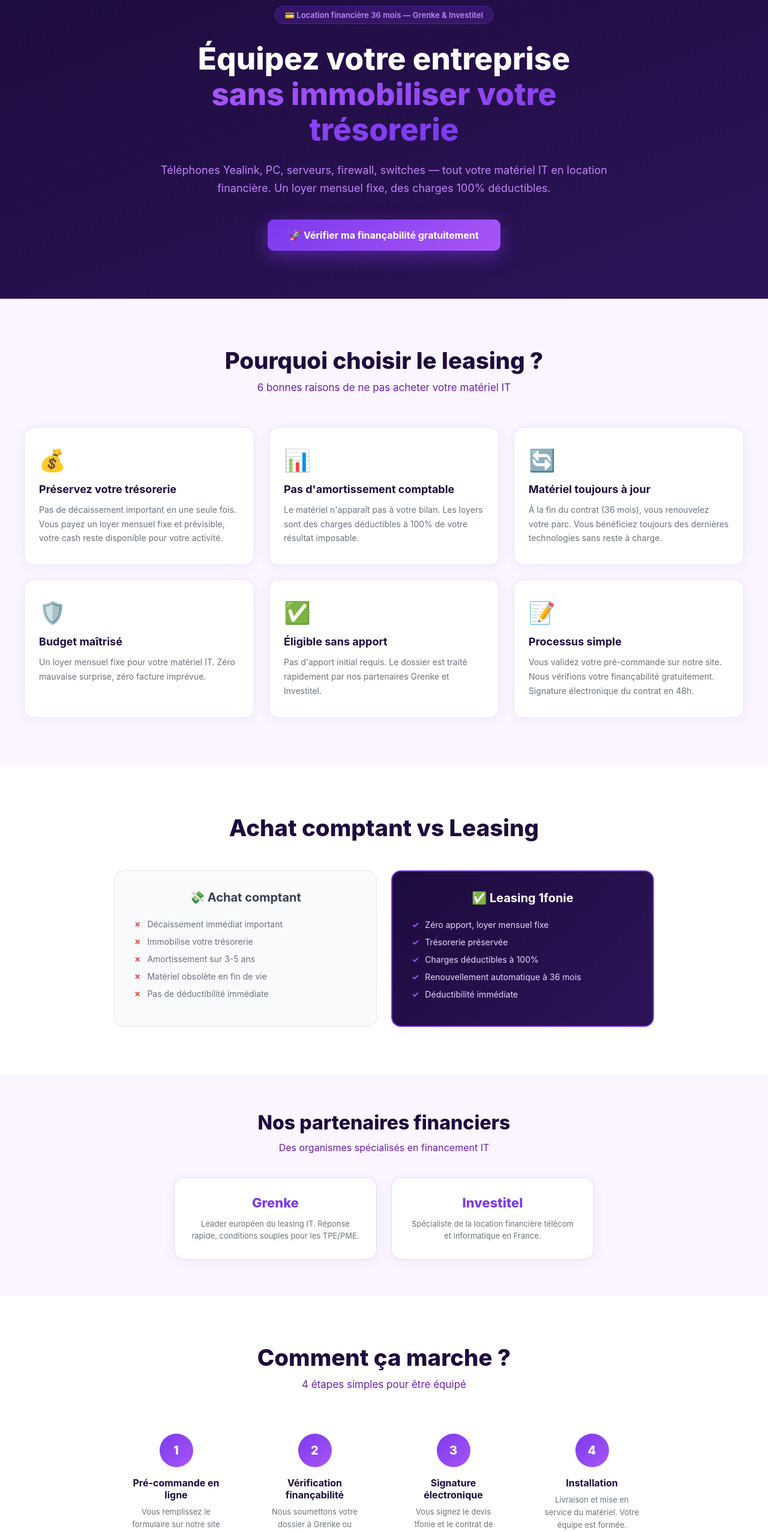
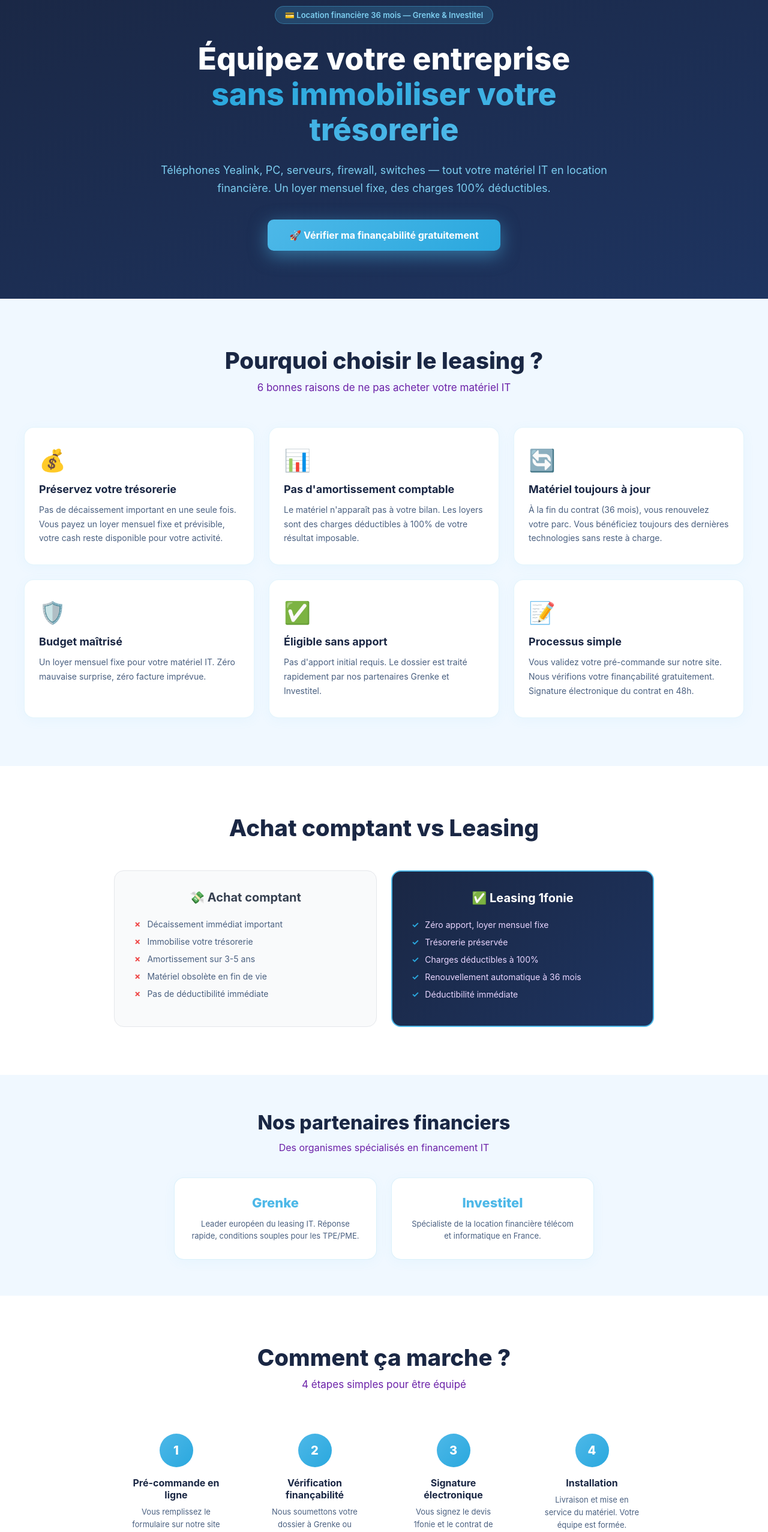
Before and after one commit to 1fonietelecom-ux/1fonie-next, a Next.js app: page /leasing in a window 1280 px wide. Shown: the part 140-2694 px from the top of the page at 60% size. Built offline with nearby package versions, Linux system fonts and the light colour scheme.

Commit message:
Update leasing.tsx

```diff
--- a/pages/leasing.tsx
+++ b/pages/leasing.tsx
@@ -25,37 +25,37 @@ export default function Leasing() {
       </Head>
 
       {/* HERO */}
-      <section style={{ background: 'linear-gradient(160deg, #1e0b3e 0%, #2d1458 100%)', padding: '80px 24px', textAlign: 'center' }}>
+      <section style={{ background: 'linear-gradient(160deg, #1a2744 0%, #1e3460 100%)', padding: '80px 24px', textAlign: 'center' }}>
         <div style={{ maxWidth: '800px', margin: '0 auto' }}>
-          <div style={{ display: 'inline-flex', alignItems: 'center', gap: '8px', background: 'rgba(124,58,237,0.2)', border: '1px solid rgba(124,58,237,0.4)', borderRadius: '50px', padding: '6px 16px', marginBottom: '28px' }}>
-            <span style={{ color: '#c084fc', fontSize: '13px', fontWeight: '600' }}>💳 Location financière 36 mois — Grenke & Investitel</span>
+          <div style={{ display: 'inline-flex', alignItems: 'center', gap: '8px', background: 'rgba(77,184,232,0.2)', border: '1px solid rgba(77,184,232,0.4)', borderRadius: '50px', padding: '6px 16px', marginBottom: '28px' }}>
+            <span style={{ color: '#7dcef0', fontSize: '13px', fontWeight: '600' }}>💳 Location financière 36 mois — Grenke & Investitel</span>
           </div>
           <h1 style={{ fontSize: 'clamp(28px, 4vw, 52px)', fontWeight: '800', color: '#fff', lineHeight: '1.15', marginBottom: '24px' }}>
             Équipez votre entreprise<br />
-            <span style={{ background: 'linear-gradient(135deg, #a855f7, #7c3aed)', WebkitBackgroundClip: 'text', WebkitTextFillColor: 'transparent' }}>sans immobiliser votre trésorerie</span>
+            <span style={{ background: 'linear-gradient(135deg, #2aa8de, #4db8e8)', WebkitBackgroundClip: 'text', WebkitTextFillColor: 'transparent' }}>sans immobiliser votre trésorerie</span>
           </h1>
-          <p style={{ color: '#c084fc', fontSize: '18px', lineHeight: '1.7', marginBottom: '36px' }}>
+          <p style={{ color: '#7dcef0', fontSize: '18px', lineHeight: '1.7', marginBottom: '36px' }}>
             Téléphones Yealink, PC, serveurs, firewall, switches — tout votre matériel IT en location financière. Un loyer mensuel fixe, des charges 100% déductibles.
           </p>
-          <a href="/#contact" style={{ display: 'inline-flex', alignItems: 'center', gap: '8px', background: 'linear-gradient(135deg, #7c3aed, #a855f7)', color: '#fff', padding: '16px 36px', borderRadius: '10px', textDecoration: 'none', fontSize: '16px', fontWeight: '700', boxShadow: '0 8px 30px rgba(124,58,237,0.5)' }}>
+          <a href="/#contact" style={{ display: 'inline-flex', alignItems: 'center', gap: '8px', background: 'linear-gradient(135deg, #4db8e8, #2aa8de)', color: '#fff', padding: '16px 36px', borderRadius: '10px', textDecoration: 'none', fontSize: '16px', fontWeight: '700', boxShadow: '0 8px 30px rgba(77,184,232,0.5)' }}>
             🚀 Vérifier ma finançabilité gratuitement
           </a>
         </div>
       </section>
 
       {/* AVANTAGES */}
-      <section style={{ padding: '80px 24px', background: '#faf5ff' }}>
+      <section style={{ padding: '80px 24px', background: '#f0f8ff' }}>
         <div style={{ maxWidth: '1200px', margin: '0 auto' }}>
           <div style={{ textAlign: 'center', marginBottom: '56px' }}>
-            <h2 style={{ fontSize: 'clamp(26px, 3vw, 40px)', fontWeight: '800', color: '#1e0b3e', marginBottom: '12px' }}>Pourquoi choisir le leasing ?</h2>
+            <h2 style={{ fontSize: 'clamp(26px, 3vw, 40px)', fontWeight: '800', color: '#1a2744', marginBottom: '12px' }}>Pourquoi choisir le leasing ?</h2>
             <p style={{ color: '#6b21a8', fontSize: '17px' }}>6 bonnes raisons de ne pas acheter votre matériel IT</p>
           </div>
           <div style={{ display: 'grid', gridTemplateColumns: 'repeat(auto-fit, minmax(300px, 1fr))', gap: '24px' }}>
             {avantages.map((a, i) => (
-              <div key={i} style={{ background: '#fff', borderRadius: '16px', padding: '32px 24px', border: '1px solid rgba(124,58,237,0.15)', boxShadow: '0 4px 20px rgba(124,58,237,0.06)' }}>
+              <div key={i} style={{ background: '#fff', borderRadius: '16px', padding: '32px 24px', border: '1px solid rgba(77,184,232,0.15)', boxShadow: '0 4px 20px rgba(77,184,232,0.06)' }}>
                 <div style={{ fontSize: '36px', marginBottom: '16px' }}>{a.icon}</div>
-                <h3 style={{ fontSize: '18px', fontWeight: '700', color: '#1e0b3e', marginBottom: '12px' }}>{a.title}</h3>
-                <p style={{ color: '#6b7280', fontSize: '14px', lineHeight: '1.7' }}>{a.desc}</p>
+                <h3 style={{ fontSize: '18px', fontWeight: '700', color: '#1a2744', marginBottom: '12px' }}>{a.title}</h3>
+                <p style={{ color: '#4a6080', fontSize: '14px', lineHeight: '1.7' }}>{a.desc}</p>
               </div>
             ))}
           </div>
@@ -65,21 +65,21 @@ export default function Leasing() {
       {/* COMPARATIF */}
       <section style={{ padding: '80px 24px', background: '#fff' }}>
         <div style={{ maxWidth: '900px', margin: '0 auto' }}>
-          <h2 style={{ fontSize: 'clamp(26px, 3vw, 40px)', fontWeight: '800', color: '#1e0b3e', marginBottom: '48px', textAlign: 'center' }}>Achat comptant vs Leasing</h2>
+          <h2 style={{ fontSize: 'clamp(26px, 3vw, 40px)', fontWeight: '800', color: '#1a2744', marginBottom: '48px', textAlign: 'center' }}>Achat comptant vs Leasing</h2>
           <div style={{ display: 'grid', gridTemplateColumns: '1fr 1fr', gap: '24px' }} className="grid-2-1f">
             <div style={{ background: '#f9fafb', borderRadius: '16px', padding: '32px', border: '1px solid #e5e7eb' }}>
               <h3 style={{ fontSize: '20px', fontWeight: '700', color: '#374151', marginBottom: '24px', textAlign: 'center' }}>💸 Achat comptant</h3>
               {['Décaissement immédiat important', 'Immobilise votre trésorerie', 'Amortissement sur 3-5 ans', 'Matériel obsolète en fin de vie', 'Pas de déductibilité immédiate'].map((item, i) => (
-                <div key={i} style={{ display: 'flex', alignItems: 'center', gap: '10px', marginBottom: '12px', color: '#6b7280', fontSize: '14px' }}>
+                <div key={i} style={{ display: 'flex', alignItems: 'center', gap: '10px', marginBottom: '12px', color: '#4a6080', fontSize: '14px' }}>
                   <span style={{ color: '#ef4444', fontWeight: '700', flexShrink: 0 }}>✗</span> {item}
                 </div>
               ))}
             </div>
-            <div style={{ background: 'linear-gradient(135deg, #1e0b3e, #2d1458)', borderRadius: '16px', padding: '32px', border: '2px solid #7c3aed' }}>
+            <div style={{ background: 'linear-gradient(135deg, #1a2744, #1e3460)', borderRadius: '16px', padding: '32px', border: '2px solid #4db8e8' }}>
               <h3 style={{ fontSize: '20px', fontWeight: '700', color: '#fff', marginBottom: '24px', textAlign: 'center' }}>✅ Leasing 1fonie</h3>
               {['Zéro apport, loyer mensuel fixe', 'Trésorerie préservée', 'Charges déductibles à 100%', 'Renouvellement automatique à 36 mois', 'Déductibilité immédiate'].map((item, i) => (
                 <div key={i} style={{ display: 'flex', alignItems: 'center', gap: '10px', marginBottom: '12px', color: '#e9d5ff', fontSize: '14px' }}>
-                  <span style={{ color: '#a855f7', fontWeight: '700', flexShrink: 0 }}>✓</span> {item}
+                  <span style={{ color: '#2aa8de', fontWeight: '700', flexShrink: 0 }}>✓</span> {item}
                 </div>
               ))}
             </div>
@@ -89,18 +89,18 @@ export default function Leasing() {
       </section>
 
       {/* PARTENAIRES */}
-      <section style={{ padding: '60px 24px', background: '#faf5ff' }}>
+      <section style={{ padding: '60px 24px', background: '#f0f8ff' }}>
         <div style={{ maxWidth: '700px', margin: '0 auto', textAlign: 'center' }}>
-          <h2 style={{ fontSize: 'clamp(22px, 2.5vw, 34px)', fontWeight: '800', color: '#1e0b3e', marginBottom: '12px' }}>Nos partenaires financiers</h2>
+          <h2 style={{ fontSize: 'clamp(22px, 2.5vw, 34px)', fontWeight: '800', color: '#1a2744', marginBottom: '12px' }}>Nos partenaires financiers</h2>
           <p style={{ color: '#6b21a8', marginBottom: '40px' }}>Des organismes spécialisés en financement IT</p>
           <div style={{ display: 'grid', gridTemplateColumns: '1fr 1fr', gap: '24px' }} className="grid-2-1f">
             {[
               { name: 'Grenke', desc: 'Leader européen du leasing IT. Réponse rapide, conditions souples pour les TPE/PME.' },
               { name: 'Investitel', desc: 'Spécialiste de la location financière télécom et informatique en France.' },
             ].map(p => (
-              <div key={p.name} style={{ background: '#fff', borderRadius: '16px', padding: '28px', border: '1px solid rgba(124,58,237,0.2)', boxShadow: '0 4px 20px rgba(124,58,237,0.06)' }}>
-                <div style={{ fontSize: '22px', fontWeight: '800', color: '#7c3aed', marginBottom: '12px' }}>{p.name}</div>
-                <p style={{ color: '#6b7280', fontSize: '13px', lineHeight: '1.6' }}>{p.desc}</p>
+              <div key={p.name} style={{ background: '#fff', borderRadius: '16px', padding: '28px', border: '1px solid rgba(77,184,232,0.2)', boxShadow: '0 4px 20px rgba(77,184,232,0.06)' }}>
+                <div style={{ fontSize: '22px', fontWeight: '800', color: '#4db8e8', marginBottom: '12px' }}>{p.name}</div>
+                <p style={{ color: '#4a6080', fontSize: '13px', lineHeight: '1.6' }}>{p.desc}</p>
               </div>
             ))}
           </div>
@@ -111,15 +111,15 @@ export default function Leasing() {
       <section style={{ padding: '80px 24px', background: '#fff' }}>
         <div style={{ maxWidth: '900px', margin: '0 auto' }}>
           <div style={{ textAlign: 'center', marginBottom: '48px' }}>
-            <h2 style={{ fontSize: 'clamp(26px, 3vw, 40px)', fontWeight: '800', color: '#1e0b3e', marginBottom: '12px' }}>Comment ça marche ?</h2>
+            <h2 style={{ fontSize: 'clamp(26px, 3vw, 40px)', fontWeight: '800', color: '#1a2744', marginBottom: '12px' }}>Comment ça marche ?</h2>
             <p style={{ color: '#6b21a8', fontSize: '17px' }}>4 étapes simples pour être équipé</p>
           </div>
           <div style={{ display: 'grid', gridTemplateColumns: 'repeat(auto-fit, minmax(200px, 1fr))', gap: '24px' }}>
             {etapes.map((e, i) => (
               <div key={i} style={{ textAlign: 'center', padding: '24px' }}>
-                <div style={{ width: '56px', height: '56px', background: 'linear-gradient(135deg, #7c3aed, #a855f7)', borderRadius: '50%', display: 'flex', alignItems: 'center', justifyContent: 'center', margin: '0 auto 16px', fontSize: '20px', fontWeight: '800', color: '#fff' }}>{e.num}</div>
-                <h3 style={{ fontSize: '16px', fontWeight: '700', color: '#1e0b3e', marginBottom: '8px' }}>{e.title}</h3>
-                <p style={{ color: '#6b7280', fontSize: '13px', lineHeight: '1.6' }}>{e.desc}</p>
+                <div style={{ width: '56px', height: '56px', background: 'linear-gradient(135deg, #4db8e8, #2aa8de)', borderRadius: '50%', display: 'flex', alignItems: 'center', justifyContent: 'center', margin: '0 auto 16px', fontSize: '20px', fontWeight: '800', color: '#fff' }}>{e.num}</div>
+                <h3 style={{ fontSize: '16px', fontWeight: '700', color: '#1a2744', marginBottom: '8px' }}>{e.title}</h3>
+                <p style={{ color: '#4a6080', fontSize: '13px', lineHeight: '1.6' }}>{e.desc}</p>
               </div>
             ))}
           </div>
@@ -127,11 +127,11 @@ export default function Leasing() {
       </section>
 
       {/* CTA */}
-      <section style={{ padding: '80px 24px', background: 'linear-gradient(135deg, #1e0b3e, #2d1458)', textAlign: 'center' }}>
+      <section style={{ padding: '80px 24px', background: 'linear-gradient(135deg, #1a2744, #1e3460)', textAlign: 'center' }}>
         <div style={{ maxWidth: '700px', margin: '0 auto' }}>
           <h2 style={{ fontSize: 'clamp(26px, 3vw, 40px)', fontWeight: '800', color: '#fff', marginBottom: '16px' }}>Prêt à équiper votre entreprise ?</h2>
-          <p style={{ color: '#c084fc', fontSize: '18px', marginBottom: '36px' }}>Vérification de finançabilité gratuite et sans engagement — réponse sous 24h</p>
-          <a href="/#contact" style={{ display: 'inline-flex', alignItems: 'center', gap: '8px', background: 'linear-gradient(135deg, #7c3aed, #a855f7)', color: '#fff', padding: '16px 36px', borderRadius: '10px', textDecoration: 'none', fontSize: '16px', fontWeight: '700', boxShadow: '0 8px 30px rgba(124,58,237,0.5)' }}>
+          <p style={{ color: '#7dcef0', fontSize: '18px', marginBottom: '36px' }}>Vérification de finançabilité gratuite et sans engagement — réponse sous 24h</p>
+          <a href="/#contact" style={{ display: 'inline-flex', alignItems: 'center', gap: '8px', background: 'linear-gradient(135deg, #4db8e8, #2aa8de)', color: '#fff', padding: '16px 36px', borderRadius: '10px', textDecoration: 'none', fontSize: '16px', fontWeight: '700', boxShadow: '0 8px 30px rgba(77,184,232,0.5)' }}>
             🚀 Demander mon devis leasing
           </a>
         </div>
```
